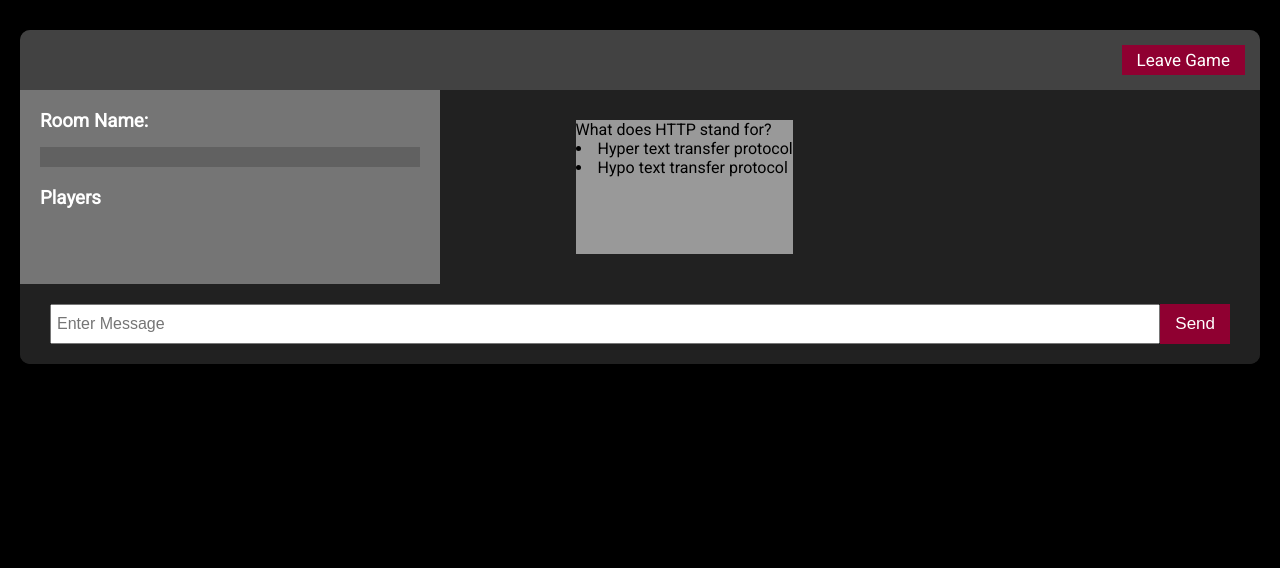
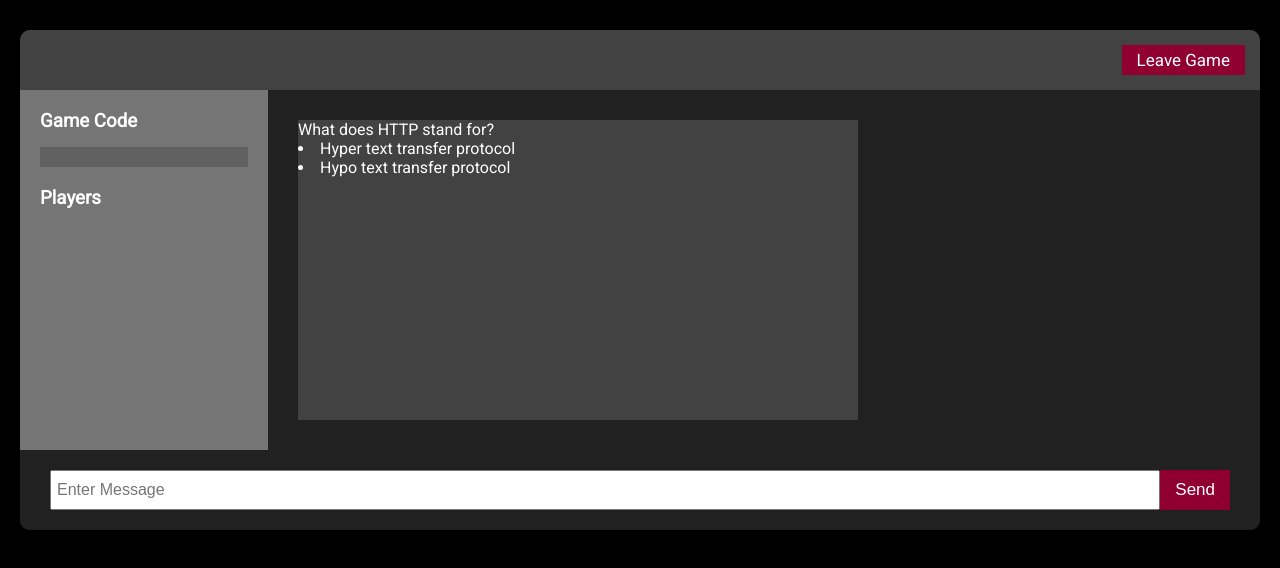
Before and after one commit to abkraynak/quickquiz, a website: page public/game.html in a window 1280 px wide. Drawn offline with nearby package versions, Linux system fonts and the light colour scheme; no server answers.

Commit message:
Updated CSS and styling

```diff
--- a/public/css/style.css
+++ b/public/css/style.css
@@ -72,7 +72,7 @@ a {
 
 .page-main {
 	display: grid;
-	grid-template-columns: auto auto auto;
+	grid-template-columns: 20% 50% 30%;
 }
 
 .room-sidebar {
@@ -98,15 +98,16 @@ a {
 }
 
 .question-main {
-	max-width: 500px;
-	background: #999;
-	margin: 30px auto;
+	background: var(--dark-800);
+	color: var(--white);
+	margin: 30px;
 	overflow: hidden;
+	height: 300px;
 }
 
 .question-main h2 {
 	font-size: 20px;
-	background: rgba(0, 0, 0, 0.1);
+	background: rgba(0, 0, 0);
 	padding: 10px;
 	margin-bottom: 20px;
 }
--- a/public/game.html
+++ b/public/game.html
@@ -16,7 +16,7 @@
 
     <main class="page-main">
       <div class="room-sidebar">
-        <h3>Room Name:</h3>
+        <h3>Game Code</h3>
         <h2 id="room-name"></h2>
         <h3>Players</h3>
         <ul id="users"></ul>
```
Also changed, not shown: public/index.html (+3 -3 lines).
